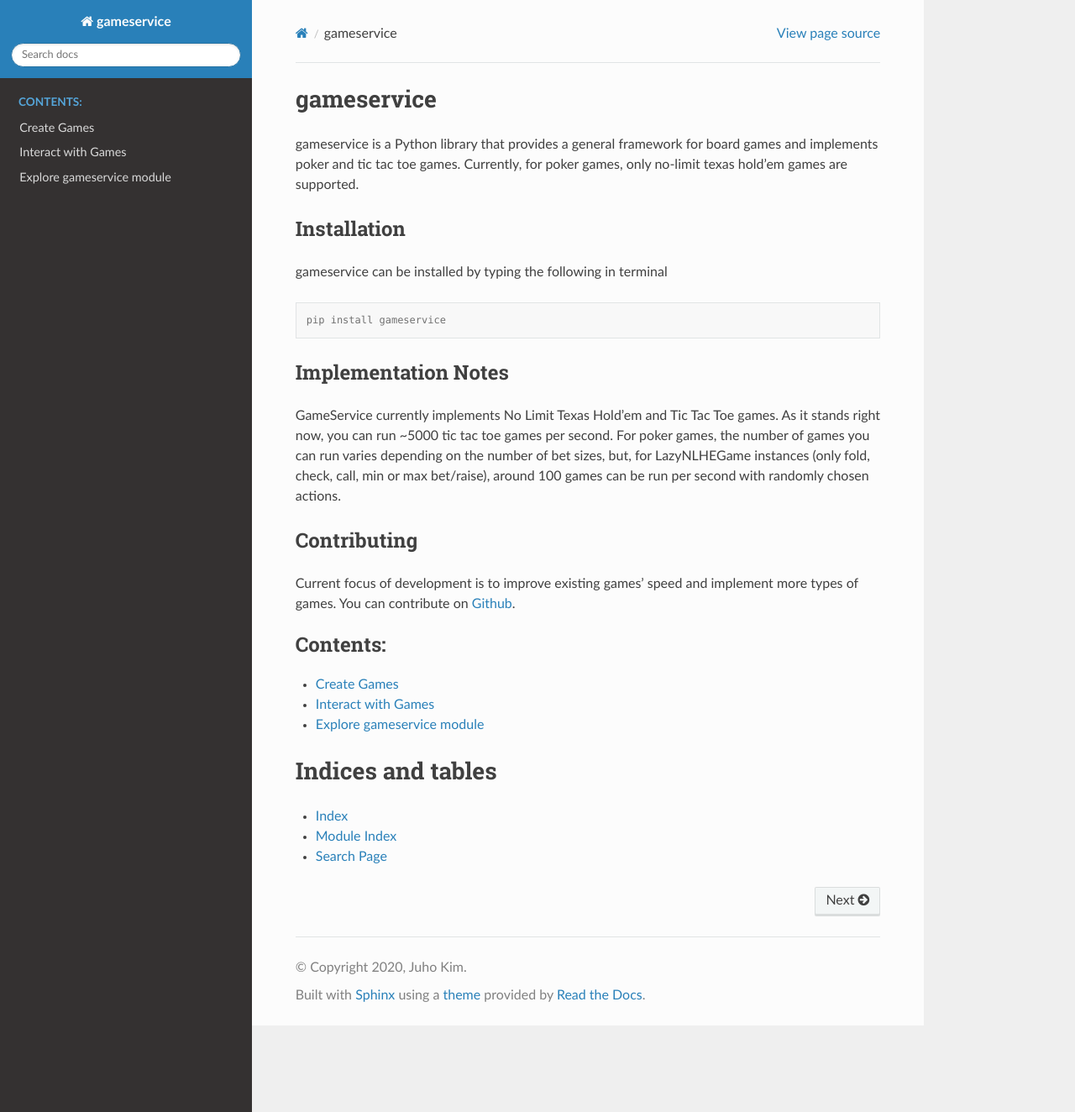
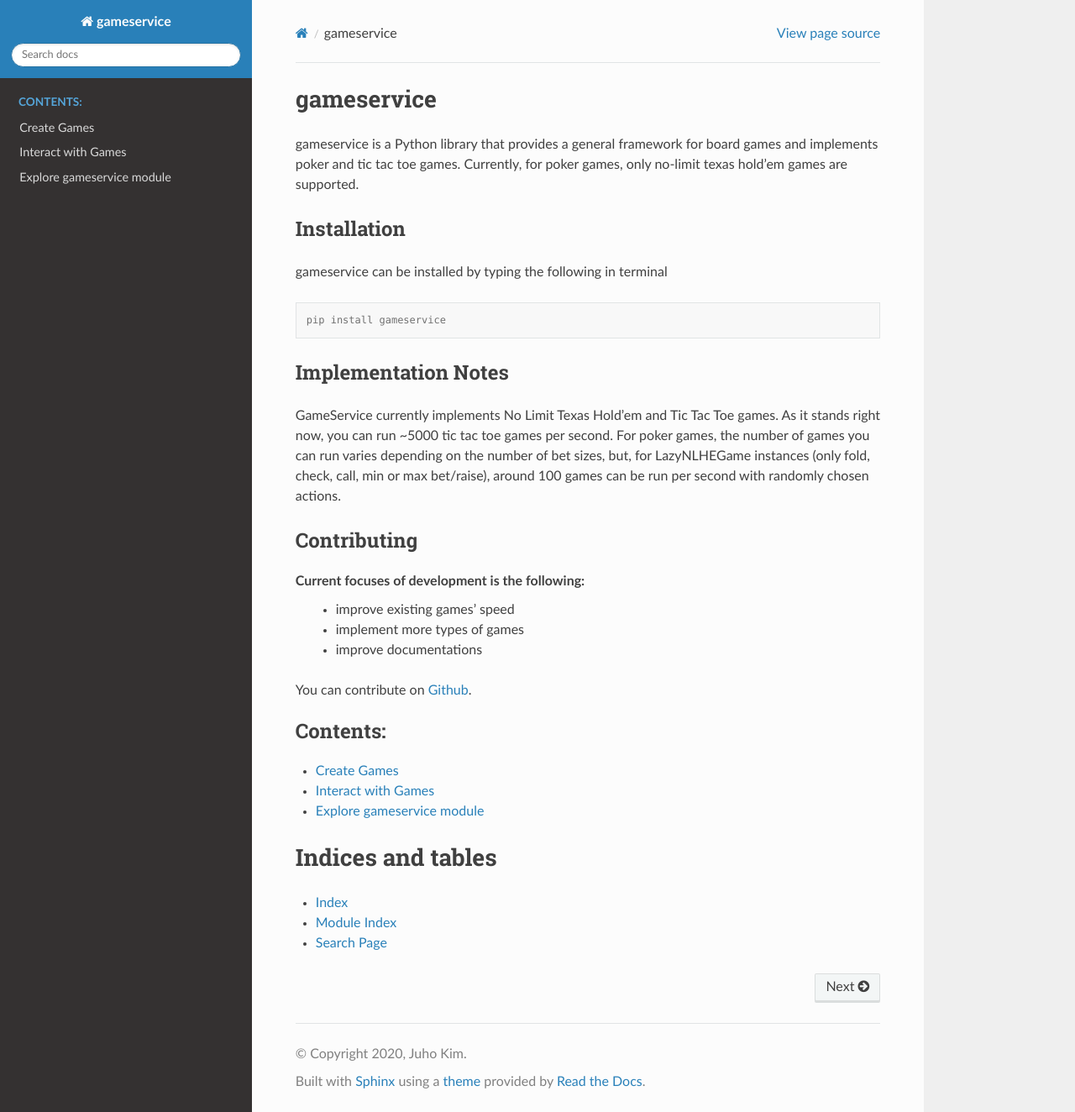
Before and after one commit to AussieSeaweed/gameservice, a Sphinx documentation site: the page built from docs/source/index.rst, in a window 1280 px wide and 1324 px high. Shown: the whole window at 84% size. Built offline with Sphinx 7.4.7 and the Read the Docs theme 2.0.0, drawn with Linux system fonts in a browser that asks for light colours.

Commit message:
Edited documentations

```diff
--- a/docs/source/create.rst
+++ b/docs/source/create.rst
@@ -32,7 +32,7 @@ To create NLHE games, you first have to define the game parameters, as seen belo
 
 
 You can create lazy no-limit hold'em games by replacing NLHEGame with LazyNLHEGame. The difference between NLHEGame and
-LazyNLHEGame is explained in :doc:`interact` page.
+LazyNLHEGame is explained in :doc:`gameservice.poker`.
 
 
 Creating Tic Tac Toe Games
--- a/docs/source/index.rst
+++ b/docs/source/index.rst
@@ -31,8 +31,12 @@ second with randomly chosen actions.
 Contributing
 ------------
 
-Current focus of development is to improve existing games' speed and implement more types of games. You can contribute
-on `Github <https://github.com/AussieSeaweed/gameservice>`_.
+Current focuses of development is the following:
+   - improve existing games' speed
+   - implement more types of games
+   - improve documentations
+
+You can contribute on `Github <https://github.com/AussieSeaweed/gameservice>`_.
 
 .. toctree::
    :maxdepth: 1
```
